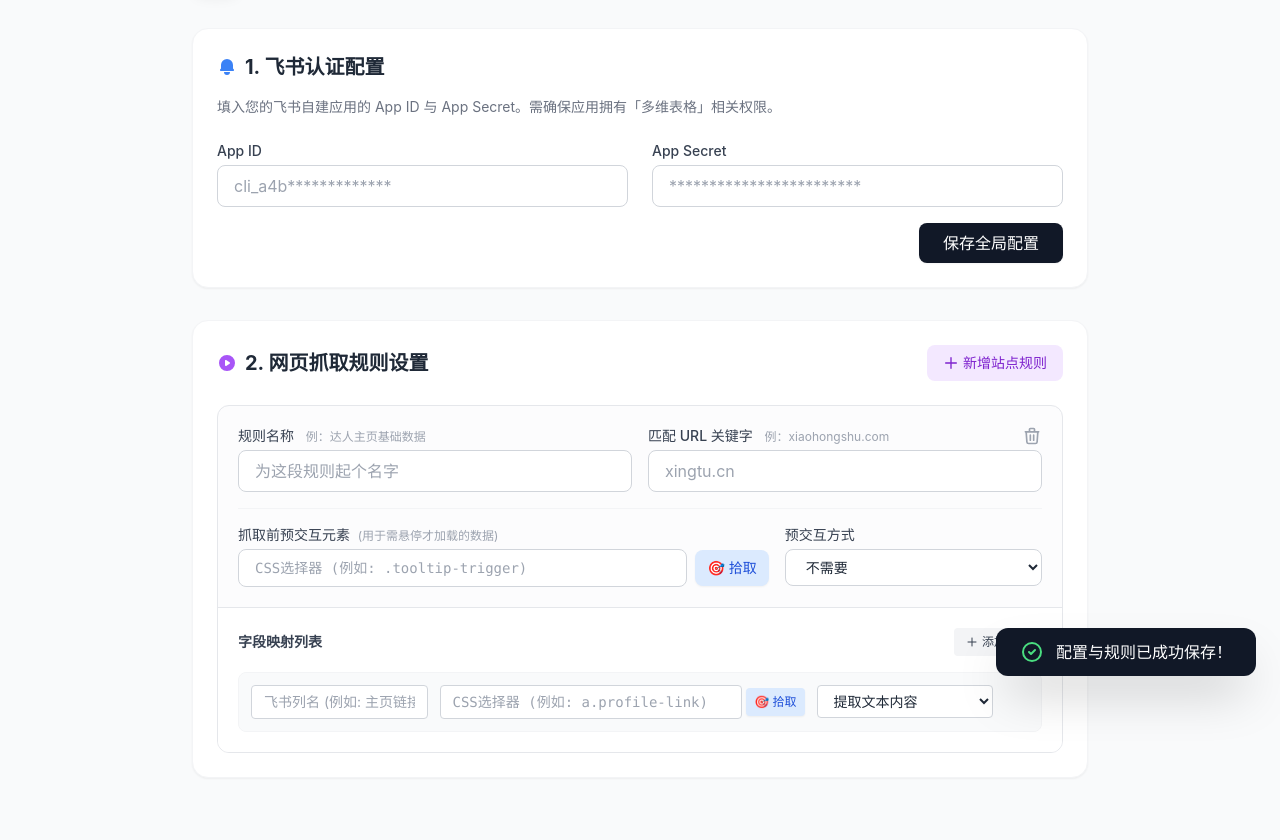
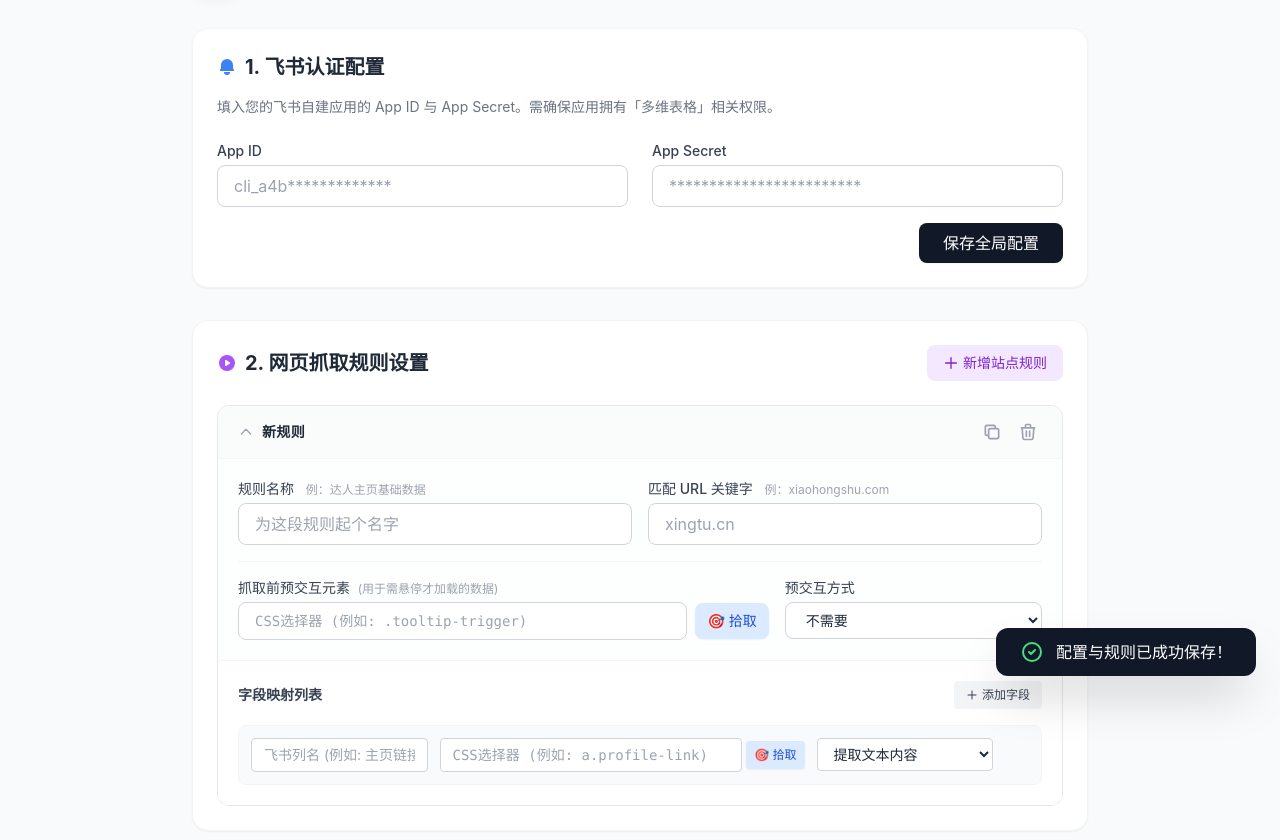
Before and after one commit to Tan2475/WEB-TO-FEISHU, a browser extension: page options/options.html in a window 1280 px wide. Both pictures are taken after a click on the button "保存全局配置". Shown: the part 100-940 px from the top of the page. Before the commit the page ends 910 px from the top, so only its background shows below. Drawn offline with nearby package versions, Linux system fonts and the light colour scheme; files that its build step writes are made by us from their sources.

Commit message:
feat(options): 新增规则复制与折叠面板功能，并优化UI布局

```diff
--- a/options/options.html
+++ b/options/options.html
@@ -70,12 +70,25 @@
 
   <!-- Templates -->
   <template id="ruleTemplate">
-    <div class="rule-block border border-gray-200 rounded-xl overflow-hidden transition-all hover:border-gray-300 relative bg-gray-50/50">
-      <button class="delete-rule-btn absolute top-4 right-4 text-gray-400 hover:text-red-500 transition cursor-pointer z-10 p-1" title="删除规则">
-        <svg class="w-5 h-5" fill="none" stroke="currentColor" viewBox="0 0 24 24"><path stroke-linecap="round" stroke-linejoin="round" stroke-width="2" d="M19 7l-.867 12.142A2 2 0 0116.138 21H7.862a2 2 0 01-1.995-1.858L5 7m5 4v6m4-6v6m1-10V4a1 1 0 00-1-1h-4a1 1 0 00-1 1v3M4 7h16"></path></svg>
-      </button>
+    <div class="rule-block border border-gray-200 rounded-xl overflow-hidden transition-all hover:shadow-md relative bg-white">
+      <!-- Header -->
+      <div class="rule-header flex items-center justify-between py-3 px-5 bg-gray-50/80 border-b border-gray-100 cursor-pointer select-none hover:bg-gray-100 transition-colors">
+        <div class="font-semibold text-gray-800 flex items-center space-x-2">
+          <svg class="w-4 h-4 text-gray-400 toggle-icon transition-transform transform rotate-180" fill="none" stroke="currentColor" viewBox="0 0 24 24"><path stroke-linecap="round" stroke-linejoin="round" stroke-width="2" d="M19 9l-7 7-7-7"></path></svg>
+          <span class="rule-header-title text-sm tracking-wide">新规则</span>
+        </div>
+        <div class="flex items-center space-x-2" onclick="event.stopPropagation()">
+          <button class="copy-rule-btn text-gray-400 hover:text-blue-500 transition cursor-pointer p-1" title="复制规则">
+            <svg class="w-5 h-5" fill="none" stroke="currentColor" viewBox="0 0 24 24"><path stroke-linecap="round" stroke-linejoin="round" stroke-width="2" d="M8 16H6a2 2 0 01-2-2V6a2 2 0 012-2h8a2 2 0 012 2v2m-6 12h8a2 2 0 002-2v-8a2 2 0 00-2-2h-8a2 2 0 00-2 2v8a2 2 0 002 2z"></path></svg>
+          </button>
+          <button class="delete-rule-btn text-gray-400 hover:text-red-500 transition cursor-pointer p-1" title="删除规则">
+            <svg class="w-5 h-5" fill="none" stroke="currentColor" viewBox="0 0 24 24"><path stroke-linecap="round" stroke-linejoin="round" stroke-width="2" d="M19 7l-.867 12.142A2 2 0 0116.138 21H7.862a2 2 0 01-1.995-1.858L5 7m5 4v6m4-6v6m1-10V4a1 1 0 00-1-1h-4a1 1 0 00-1 1v3M4 7h16"></path></svg>
+          </button>
+        </div>
+      </div>
 
-      <div class="p-5 border-b border-gray-200">
+      <div class="rule-content bg-gray-50/30">
+        <div class="p-5 border-b border-gray-100">
         <div class="grid grid-cols-1 md:grid-cols-2 gap-4">
           <div>
             <label class="block text-sm font-medium text-gray-700 mb-1">规则名称 <span class="text-xs text-gray-400 font-normal ml-2">例：达人主页基础数据</span></label>
@@ -117,6 +130,7 @@
           <!-- Fields will be injected here -->
         </div>
       </div>
+      </div>
     </div>
   </template>
 
--- a/options/options.js
+++ b/options/options.js
@@ -37,22 +37,15 @@ document.addEventListener('DOMContentLoaded', async () => {
     // Collect rules
     const rulesToSave = [];
     document.querySelectorAll('.rule-block').forEach(ruleBlock => {
-      const name = ruleBlock.querySelector('.rule-name').value.trim();
-      const url = ruleBlock.querySelector('.rule-url').value.trim();
-      const preSelector = ruleBlock.querySelector('.rule-pre-selector').value.trim();
-      const preType = ruleBlock.querySelector('.rule-pre-type').value;
-
-      const fields = [];
-      ruleBlock.querySelectorAll('.field-item').forEach(fieldItem => {
-        const name = fieldItem.querySelector('.field-name').value.trim();
-        const selector = fieldItem.querySelector('.field-selector').value.trim();
-        const type = fieldItem.querySelector('.field-type').value;
-        if (name && (selector || type === 'current_url')) {
-          fields.push({ name, selector, type });
-        }
-      });
-      if (url || fields.length > 0) {
-        rulesToSave.push({ name: name || "未命名规则", url, preSelector, preType, fields });
+      const data = getRuleDataFromElement(ruleBlock);
+      if (data.url || data.fields.length > 0) {
+        rulesToSave.push({
+          name: data.name || "未命名规则",
+          url: data.url,
+          preSelector: data.preSelector,
+          preType: data.preType,
+          fields: data.fields
+        });
       }
     });
 
@@ -70,6 +63,24 @@ document.addEventListener('DOMContentLoaded', async () => {
     addRuleToUI({});
   });
 
+  function getRuleDataFromElement(ruleBlock) {
+    const name = ruleBlock.querySelector('.rule-name').value.trim();
+    const url = ruleBlock.querySelector('.rule-url').value.trim();
+    const preSelector = ruleBlock.querySelector('.rule-pre-selector').value.trim();
+    const preType = ruleBlock.querySelector('.rule-pre-type').value;
+
+    const fields = [];
+    ruleBlock.querySelectorAll('.field-item').forEach(fieldItem => {
+      const fieldName = fieldItem.querySelector('.field-name').value.trim();
+      const selector = fieldItem.querySelector('.field-selector').value.trim();
+      const type = fieldItem.querySelector('.field-type').value;
+      if (fieldName && (selector || type === 'current_url')) {
+        fields.push({ name: fieldName, selector, type });
+      }
+    });
+    return { name, url, preSelector, preType, fields };
+  }
+
   function addRuleToUI(ruleData) {
     const clone = ruleTemplate.content.cloneNode(true);
     const ruleBlock = clone.querySelector('.rule-block');
@@ -81,6 +92,13 @@ document.addEventListener('DOMContentLoaded', async () => {
     const fieldsContainer = clone.querySelector('.fields-container');
     const delRuleBtn = clone.querySelector('.delete-rule-btn');
     const pickPreBtn = clone.querySelector('.pick-pre-btn');
+
+    // New header and control elements
+    const headerTitle = clone.querySelector('.rule-header-title');
+    const ruleHeader = clone.querySelector('.rule-header');
+    const ruleContent = clone.querySelector('.rule-content');
+    const toggleIcon = clone.querySelector('.toggle-icon');
+    const copyRuleBtn = clone.querySelector('.copy-rule-btn');
 
     pickPreBtn.addEventListener('click', () => {
       startPicking(preSelectorInput, urlInput.value.trim());
@@ -104,6 +122,35 @@ document.addEventListener('DOMContentLoaded', async () => {
     } else {
       addFieldToRuleUI(fieldsContainer, {});
     }
+
+    // Dynamic Header Title
+    function updateHeader() {
+      const n = nameInput.value.trim() || '新规则';
+      const u = urlInput.value.trim();
+      headerTitle.textContent = u ? `${n} (${u})` : n;
+    }
+    nameInput.addEventListener('input', updateHeader);
+    urlInput.addEventListener('input', updateHeader);
+    updateHeader(); // Initial call
+
+    // Collapse/Expand functionality
+    ruleHeader.addEventListener('click', () => {
+      ruleContent.classList.toggle('hidden');
+      if (ruleContent.classList.contains('hidden')) {
+        toggleIcon.classList.remove('rotate-180');
+      } else {
+        toggleIcon.classList.add('rotate-180');
+      }
+    });
+
+    // Copy functionality
+    copyRuleBtn.addEventListener('click', (e) => {
+      e.stopPropagation(); // prevent header toggle
+      const currentData = getRuleDataFromElement(ruleBlock);
+      currentData.name = currentData.name ? currentData.name + ' (副本)' : '新规则 (副本)';
+      addRuleToUI(currentData);
+      showToast('已复制规则：' + currentData.name);
+    });
 
     addFieldBtn.addEventListener('click', () => {
       addFieldToRuleUI(fieldsContainer, {});
```
